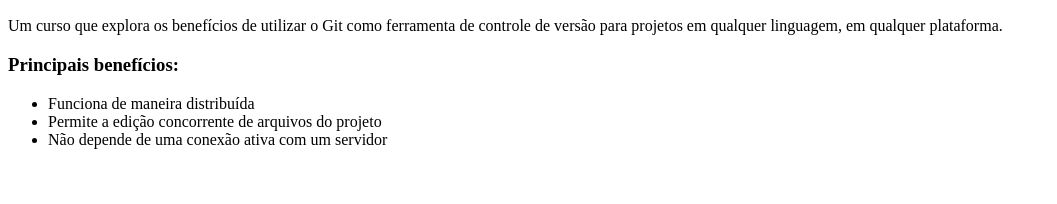
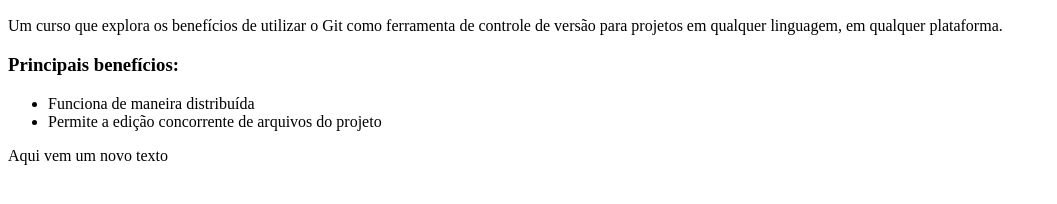
Before and after one commit to marcolino18/repositorio, a plain HTML site: page index.html in a window 1280 px wide. Shown: the part 96-300 px from the top of the page, without its empty margins (0-1057 px from the left). Drawn offline with Linux system fonts and the light colour scheme.

Commit message:
Index alterado

```diff
--- a/index.html
+++ b/index.html
@@ -11,7 +11,7 @@
         <ul>
             <li>Funciona de maneira distribuída</li>
             <li>Permite a edição concorrente de arquivos do projeto</li>
-            <li>Não depende de uma conexão ativa com um servidor</li>
         </ul>
+        <p>Aqui vem um novo texto</p>
     </body>
 </html>
```
